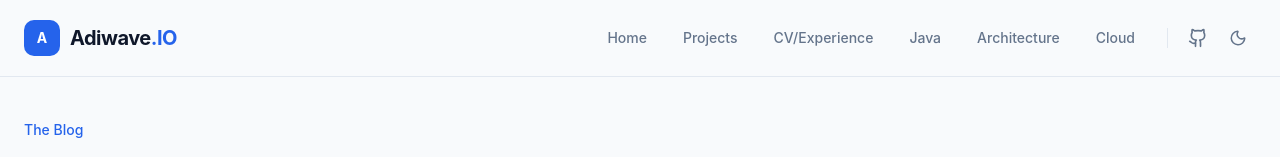
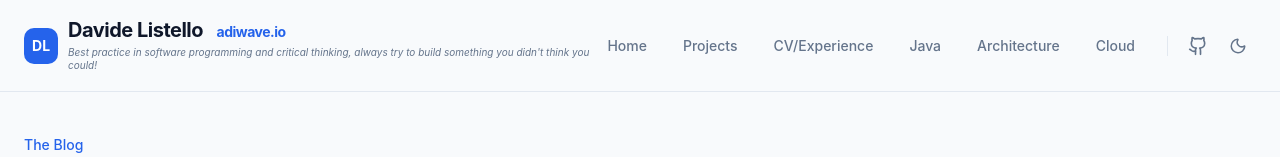
Before and after one commit to listellodavide/adiwave_io_blog, a Next.js app: page / in a window 1280 px wide. Shown: the top 157 px of the page. Built offline with nearby package versions, Linux system fonts and the light colour scheme.

Commit message:
updated header

```diff
--- a/components/blog-header.tsx
+++ b/components/blog-header.tsx
@@ -22,11 +22,16 @@ export function BlogHeader() {
       <div className="mx-auto flex max-w-7xl items-center justify-between px-6 py-5">
         <Link href="/" className="flex items-center gap-2.5">
           <div className="flex h-9 w-9 items-center justify-center rounded-lg bg-primary">
-            <span className="text-sm font-bold text-primary-foreground">A</span>
+            <span className="text-sm font-bold text-primary-foreground">DL</span>
           </div>
-          <span className="text-xl font-bold tracking-tight text-foreground">
-            Adiwave<span className="text-primary">.IO</span>
-          </span>
+          <div className="flex flex-col">
+            <span className="text-xl font-bold tracking-tight text-foreground leading-none">
+              Davide Listello<span className="text-primary font-mono text-sm">&emsp;adiwave.io</span>
+            </span>
+            <span className="mt-1 text-[10px] italic text-muted-foreground leading-tight hidden sm:block">
+              Best practice in software programming and critical thinking, always try to build something you didn't think you could!
+            </span>
+          </div>
         </Link>
 
         <nav className="hidden items-center gap-1 md:flex">
```
